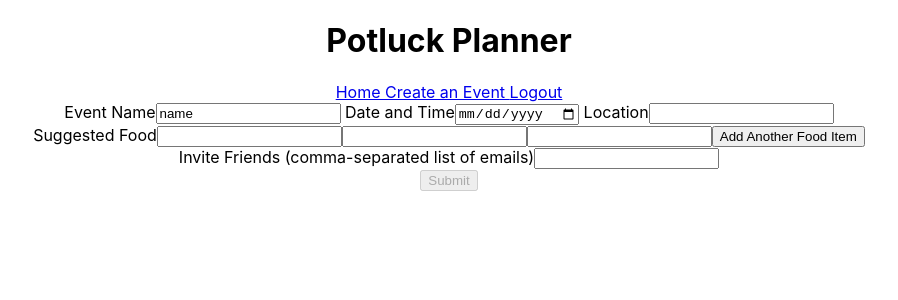
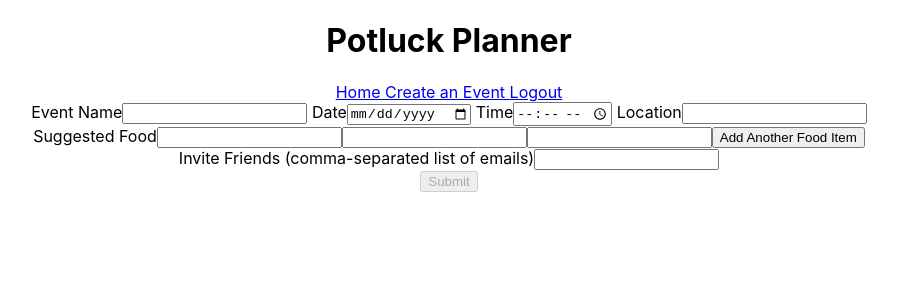
Before and after one commit to Potluck-Planner-1-Oct2021/front-end, a React (Create React App) app in the folder potluck-planner/: page /create in a window 1280 px wide. Shown: the top 300 px of the page, without its empty margins (191-1089 px from the left). Built offline with nearby package versions, Linux system fonts and the light colour scheme; sample sign-in values are in the browser's storage.

Commit message:
added time as an input to event basics form

```diff
--- a/potluck-planner/src/components/EventBasics.js
+++ b/potluck-planner/src/components/EventBasics.js
@@ -15,7 +15,7 @@ import * as yup from 'yup'
 
 function EventBasics(props) {
 
-  const initialFormValues = {name: 'name', date: '', location: ''}
+  const initialFormValues = {name: '', date: '', location: '', time: ''}
 
   const [form, setForm] = useState(initialFormValues)
   const [editable,setEditable] = useState(props.editable)
@@ -45,10 +45,12 @@ function EventBasics(props) {
             <input onChange={change} value={form.name} name="name" type="text"/>
         </label>
 
-        <label> Date and Time
+        <label> Date
           <input onChange={change} value={form.date} name="date" type="date"/>
         </label>
-
+        <label> Time
+          <input onChange={change} value={form.time} name="time" type="time"/>
+        </label>
         <label> Location
           <input onChange={change} value={form.location} name="location" type="text"/>
         </label>
```
